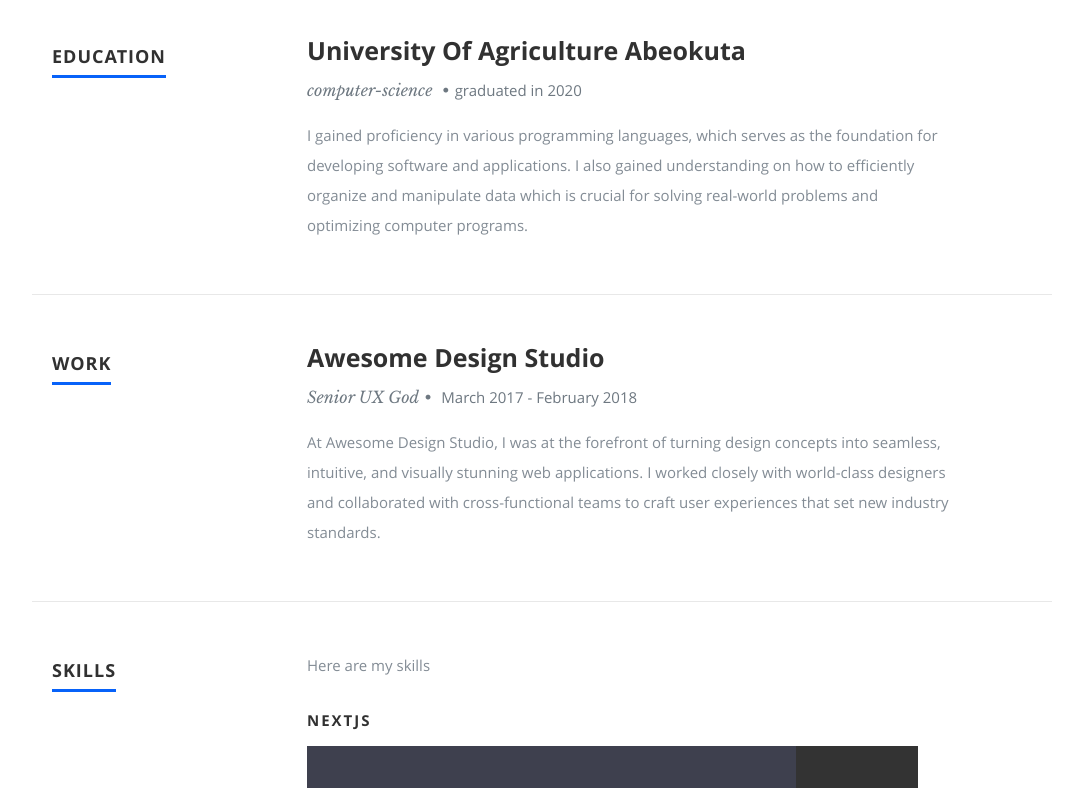
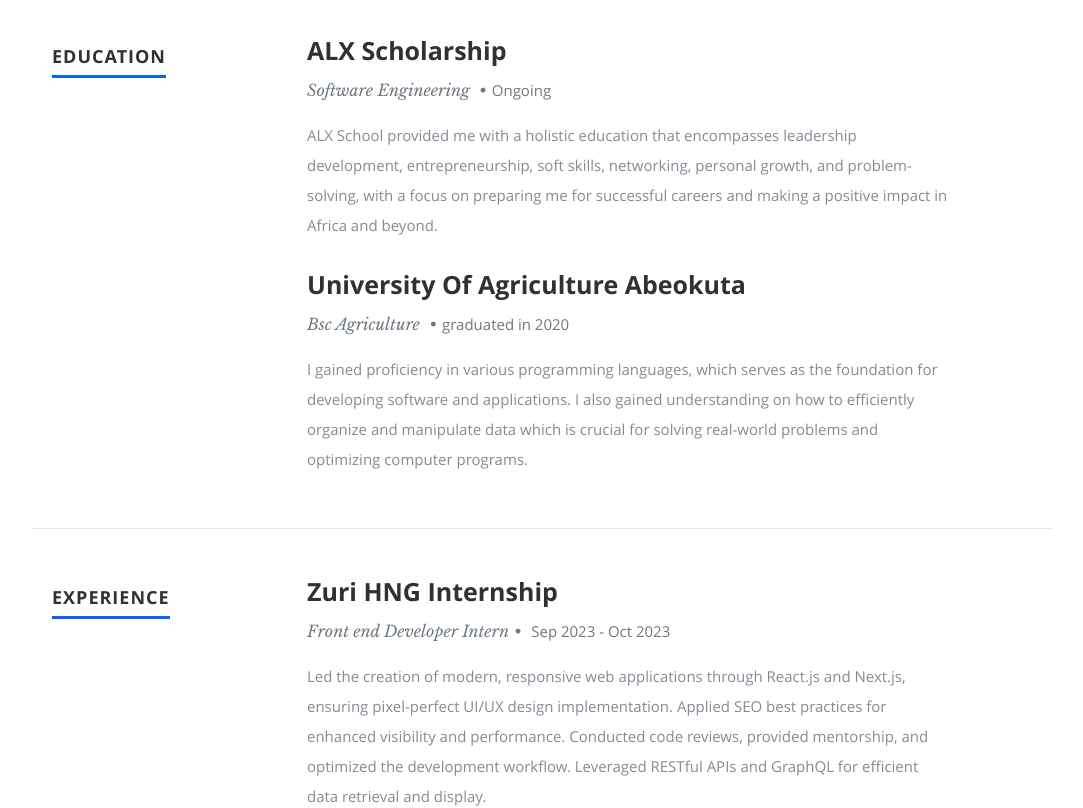
Before and after one commit to sam-sny/react-nice-resume-master, a React (Create React App) app: page / in a window 1280 px wide. Shown: the part 1400-2208 px from the top of the page, without its empty margins (98-1181 px from the left). Built offline with nearby package versions, Linux system fonts and the light colour scheme.

Commit message:
Nov--8-2023

```diff
--- a/public/resumeData.json
+++ b/public/resumeData.json
@@ -49,30 +49,30 @@
     "skillmessage":"Here are my skills",
     "education":[
       {
-        "school":"University?",
-        "degree":"Masters in Beer tasting",
-        "graduated":"April 2017",
-        "description":"Describe your experience at school, what you learned, what useful skills you have acquired etc."
+        "school":"ALX Scholarship",
+        "degree":"Software Engineering",
+        "graduated":"Ongoing",
+        "description":"ALX School provided me with a holistic education that encompasses leadership development, entrepreneurship, soft skills, networking, personal growth, and problem-solving, with a focus on preparing me for successful careers and making a positive impact in Africa and beyond."
       },
       {
-        "school":"School #1 Maybe College?",
-        "degree":"What did you study 101",
-        "graduated":"March 2013",
-        "description":"Describe your experience at school, what you learned, what useful skills you have acquired etc."
+        "school":"University Of Agriculture Abeokuta",
+        "degree":"Bsc Agriculture",
+        "graduated":"graduated in 2020",
+        "description":"I gained proficiency in various programming languages, which serves as the foundation for developing software and applications. I also gained understanding on how to efficiently organize and manipulate data which is crucial for solving real-world problems and optimizing computer programs."
       }
     ],
-    "work":[
+    "experience":[
       {
-        "company":"Awesome Design Studio",
-        "title":"Senior UX God ",
-        "years":"March 2018 - Present",
-        "description":"Describe work, special projects, notable achievements, what technologies you have been working with, and anything else that would be useful for an employer to know."
+        "company":"Zuri HNG Internship",
+        "title":"Front end Developer Intern",
+        "years":"Sep 2023 - Oct 2023",
+        "description":"Led the creation of modern, responsive web applications through React.js and Next.js, ensuring pixel-perfect UI/UX design implementation. Applied SEO best practices for enhanced visibility and performance. Conducted code reviews, provided mentorship, and optimized the development workflow. Leveraged RESTful APIs and GraphQL for efficient data retrieval and display."
       },
       {
-        "company":"Super Cool Studio",
-        "title":"Junior bug fixer",
-        "years":"March 2017 - February 2018",
-        "description":"Describe work, special projects, notable achievements, what technologies you have been working with, and anything else that would be useful for an employer to know."
+        "company":"Zuri HNG Apprenticeship",
+        "title":"Junior FrontEnd bug fixer",
+        "years":"Nov 2023 - Ongoing",
+        "description":"Effectively addressed bugs in the HelpMeOut application while also expanding its capabilities by implementing additional functionalities and user interfaces."
       }
     ],
     "skills":[
--- a/src/Components/Contact.js
+++ b/src/Components/Contact.js
@@ -119,7 +119,7 @@
                   <li>
                     <span>
                     Working on a new project and loving the simplicity of #ReactJS. Component-based development makes everything so modular and clean! 🔧
-                      <a href="./">http://t.co/CGIrdxIlI3</a>
+                      <a href="https://twitter.com/sam_sny1/status/1722184429395652683">https://twitter.com/sam_sny1/status/1722184429395652683</a>
                     </span>
                     <b>
                       <a href="./">2 Days Ago</a>
@@ -128,7 +128,7 @@
                   <li>
                     <span>
                     Web accessibility matters! Don't forget to test your sites with screen readers and follow WCAG guidelines. Everyone deserves a great online experience. ♿️
-                      <a href="./">http://t.co/CGIrdxIlI3</a>
+                      <a href="https://twitter.com/sam_sny1/status/1722185121879433706">https://twitter.com/sam_sny1/status/1722185121879433706</a>
                     </span>
                     <b>
                       <a href="./">3 Days Ago</a>
--- a/src/Components/Resume.js
+++ b/src/Components/Resume.js
@@ -15,28 +15,31 @@
     if (!this.props.data) return null;
 
     const skillmessage = this.props.data.skillmessage;
-    const education = (
-          <div key="education">
-          <h3>University Of Agriculture Abeokuta</h3>
+    const education = this.props.data.education.map(function (education) {
+      return (
+        <div key={education.school}>
+          <h3>{education.school}</h3>
           <p className="info">
-            computer-science <span>&bull;</span>
-            <em className="date">graduated in 2020</em>
+            {education.degree} <span>&bull;</span>
+            <em className="date">{education.graduated}</em>
           </p>
-          <p>I gained proficiency in various programming languages, which serves as the foundation for developing software and applications. I also gained understanding on how to efficiently organize and manipulate data which is crucial for solving real-world problems and optimizing computer programs.</p>
-        </div>);
-
-
-    const work = (
-        <div key="work">
-          <h3>Awesome Design Studio</h3>
-          <p className="info">
-          Senior UX God
-            <span>&bull;</span> <em className="date">March 2017 - February 2018</em>
-          </p>
-          <p>At Awesome Design Studio, I was at the forefront of turning design concepts into seamless, intuitive, and visually stunning web applications. I worked closely with world-class designers and collaborated with cross-functional teams to craft user experiences that set new industry standards.</p>
+          <p>{education.description}</p>
         </div>
       );
+    });
 
+    const experience = this.props.data.experience.map(function (experience) {
+      return (
+        <div key={experience.company}>
+          <h3>{experience.company}</h3>
+          <p className="info">
+            {experience.title}
+            <span>&bull;</span> <em className="date">{experience.years}</em>
+          </p>
+          <p>{experience.description}</p>
+        </div>
+      );
+    });
 
     const skills = this.props.data.skills.map((skills) => {
       const backgroundColor = this.getRandomColor();
@@ -73,11 +76,11 @@
           <div className="row work">
             <div className="three columns header-col">
               <h1>
-                <span>Work</span>
+                <span>Experience</span>
               </h1>
             </div>
 
-            <div className="nine columns main-col">{work}</div>
+            <div className="nine columns main-col">{experience}</div>
           </div>
         </Slide>
 
```
